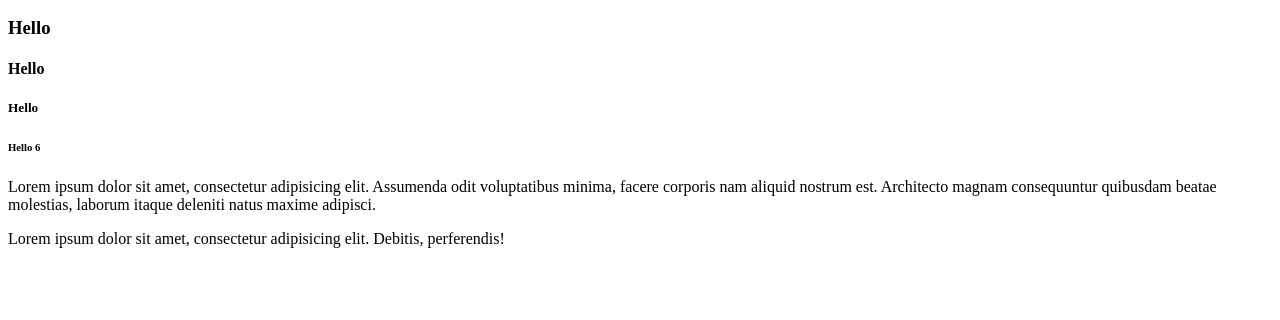
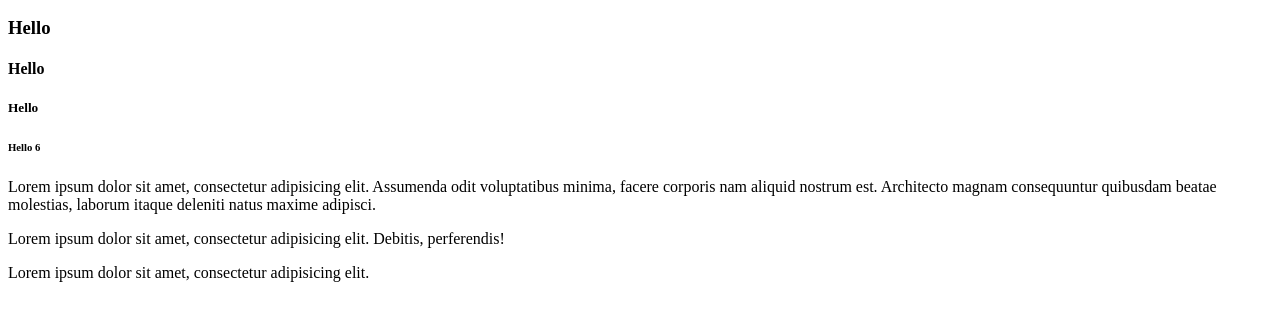
Before and after one commit to TKegehi/Hello_World, a plain HTML site: page index.html in a window 1280 px wide. Shown: the part 110-430 px from the top of the page. Drawn offline with Linux system fonts and the light colour scheme.

Commit message:
added one line

```diff
--- a/index.html
+++ b/index.html
@@ -26,5 +26,7 @@
       Lorem ipsum dolor sit amet, consectetur adipisicing elit. Debitis,
       perferendis!
     </p>
+
+    <p>Lorem ipsum dolor sit amet, consectetur adipisicing elit.</p>
   </body>
 </html>
```
